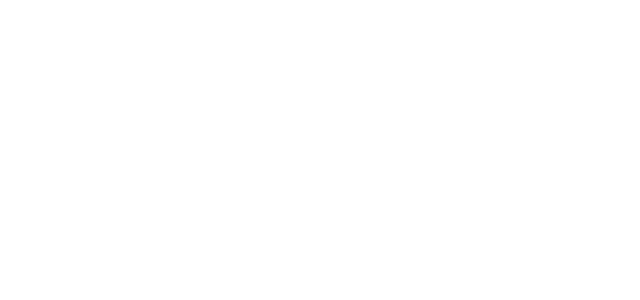
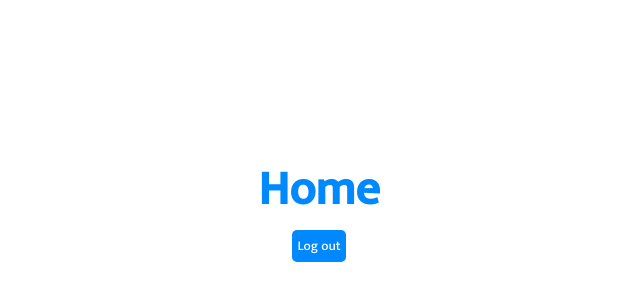
Before and after one commit to tadrochlinski/firebase-auth, a React (Create React App) app: page /home in a window 1280 px wide. Before the commit this address had no page. Shown: the part 194-494 px from the top of the page, without its empty margins (321-961 px from the left). Built offline with nearby package versions, Linux system fonts and the light colour scheme.

Commit message:
home page html and styles created

```diff
--- a/src/App.js
+++ b/src/App.js
@@ -1,5 +1,5 @@
 import { Routes, Route } from 'react-router-dom';
-import Home from './Pages/Home';
+import Home from './Pages/Home/Home';
 import Register from './Pages/Register/Register';
 import Login from './Pages/Login/Login';
 import GlobalStyles from './Components/GlobalStyles';
@@ -11,7 +11,7 @@ const App = () =>{
         <Routes>
           <Route path="/login" element={<Login/>}></Route>
           <Route path="/register" element={<Register/>}></Route>
-          <Route path="/" element={<Home/>}></Route>
+          <Route path="/home" element={<Home/>}></Route>
         </Routes>
       </>
   );
--- /dev/null
+++ b/src/Components/Button.jsx
@@ -0,0 +1,25 @@
+import styled from "styled-components";
+
+const Button = styled.button`
+    border-radius: 5px;
+    border: 0;
+    padding: 5px;
+    background: #0088ff;
+    color: #fff;
+    font-weight: 500;
+    transition: 200ms color, 200ms background;
+
+    &:hover{
+        cursor: pointer;
+        background: #fff;
+        color: #0088ff;
+    }
+
+    &:focus{
+        outline: 0;
+        background: #fff;
+        color: #0088ff;
+    }
+`
+
+export default Button;
--- /dev/null
+++ b/src/Pages/Home/Home.jsx
@@ -0,0 +1,18 @@
+import React from 'react'
+import Button from '../../Components/Button'
+import HomeWrapper from './HomeWrapper'
+
+const Home = () =>{
+  return (
+    <HomeWrapper>
+      <div>
+        <h1>Home</h1>
+        <form>
+          <Button>Log out</Button>
+        </form>
+      </div>
+    </HomeWrapper>
+  )
+}
+
+export default Home
--- /dev/null
+++ b/src/Pages/Home/HomeWrapper.jsx
@@ -0,0 +1,24 @@
+import styled from "styled-components";
+
+const HomeWrapper = styled.div`
+    width: 100%;
+    height: 100vh;
+    display: grid;
+    place-content: center;
+
+    h1{
+        font-size: 3rem;
+        color: #0088ff;
+        text-align: center;
+    }
+
+    form{
+        width: 100%;
+        display: flex;
+        justify-content: center;
+        align-items: center;
+    }
+
+`
+
+export default HomeWrapper;
--- a/src/Pages/Login/Login.jsx
+++ b/src/Pages/Login/Login.jsx
@@ -1,6 +1,7 @@
 import React from 'react'
 import { Link } from 'react-router-dom'
 import LoginWrapper from './LoginWrapper'
+import Button from '../../Components/Button'
 
 const Login = () =>{
   return (
@@ -12,7 +13,7 @@ const Login = () =>{
           <input type="password" placeholder="password"/>
           <div>
             <Link to="../register">Create new account</Link>
-            <button>Log In</button>
+            <Button>Log In</Button>
           </div>
         </form>
       </div>
--- a/src/Pages/Login/LoginWrapper.jsx
+++ b/src/Pages/Login/LoginWrapper.jsx
@@ -49,28 +49,6 @@ const LoginWrapper = styled.div`
             }
         }
 
-        button{
-            border-radius: 5px;
-            border: 0;
-            padding: 5px;
-            background: #0088ff;
-            color: #fff;
-            font-weight: 500;
-            transition: 200ms color, 200ms background;
-
-            &:hover{
-                cursor: pointer;
-                background: #fff;
-                color: #0088ff;
-            }
-
-            &:focus{
-                outline: 0;
-                background: #fff;
-                color: #0088ff;
-            }
-        }
-
         a{
             color: #0088ff;
             text-decoration: none;
@@ -84,7 +62,7 @@ const LoginWrapper = styled.div`
                 transform: scale(1.05);
                 outline: 0;
             }
-        }
+    }
     }
 `
 
--- a/src/Pages/Register/Register.jsx
+++ b/src/Pages/Register/Register.jsx
@@ -1,6 +1,7 @@
 import React from 'react'
 import RegisterWrapper from './RegisterWrapper'
 import { Link } from 'react-router-dom'
+import Button from '../../Components/Button'
 
 const Register = () =>{
   return (
@@ -12,7 +13,7 @@ const Register = () =>{
           <input type="password" placeholder="password"/>
           <div>
             <Link to="../login">Already have an account?</Link>
-            <button>Register</button>
+            <Button>Register</Button>
           </div>
         </form>
       </div>
--- a/src/Pages/Register/RegisterWrapper.jsx
+++ b/src/Pages/Register/RegisterWrapper.jsx
@@ -49,28 +49,6 @@ const RegisterWrapper = styled.div`
             }
         }
 
-        button{
-            border-radius: 5px;
-            border: 0;
-            padding: 5px;
-            background: #0088ff;
-            color: #fff;
-            font-weight: 500;
-            transition: 200ms color, 200ms background;
-
-            &:hover{
-                cursor: pointer;
-                background: #fff;
-                color: #0088ff;
-            }
-
-            &:focus{
-                outline: 0;
-                background: #fff;
-                color: #0088ff;
-            }
-        }
-
         a{
             color: #0088ff;
             text-decoration: none;
```
Also changed, not shown: src/Pages/Home.jsx (deleted, +0 -11 lines).
